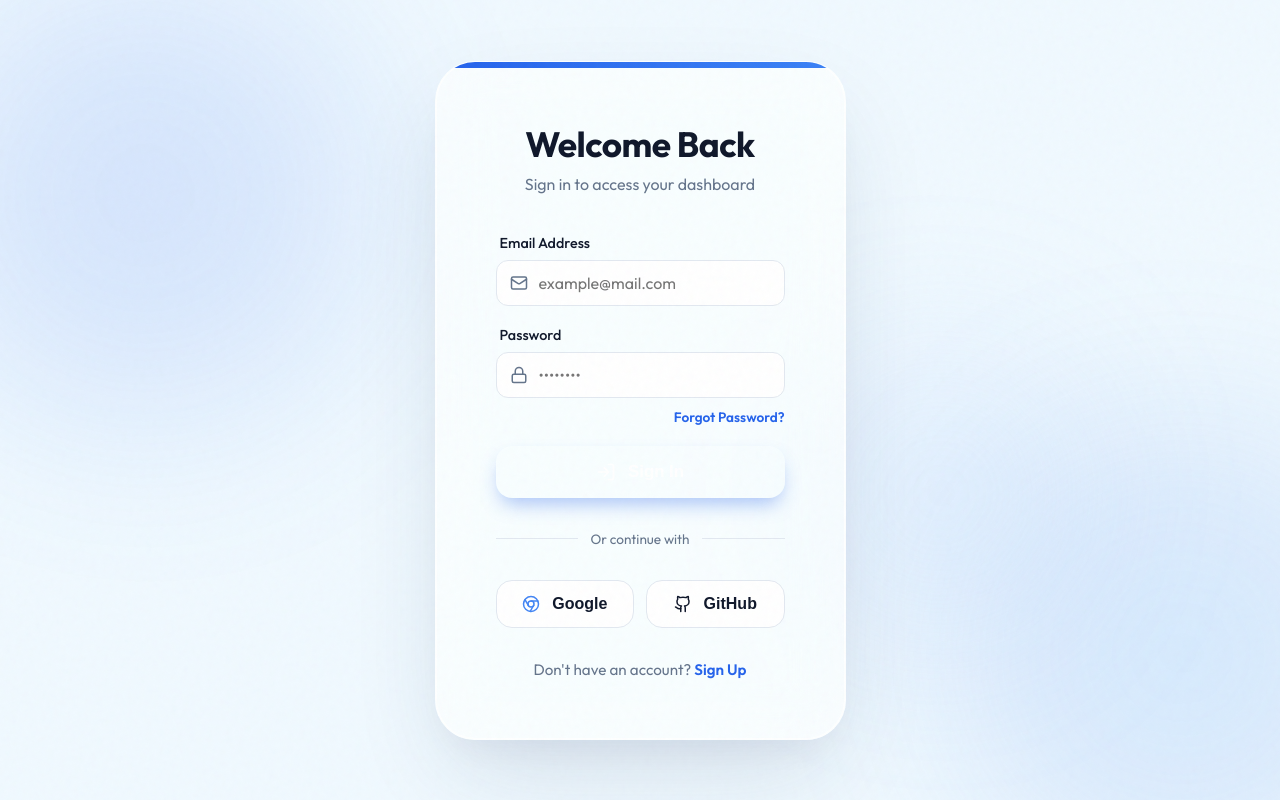
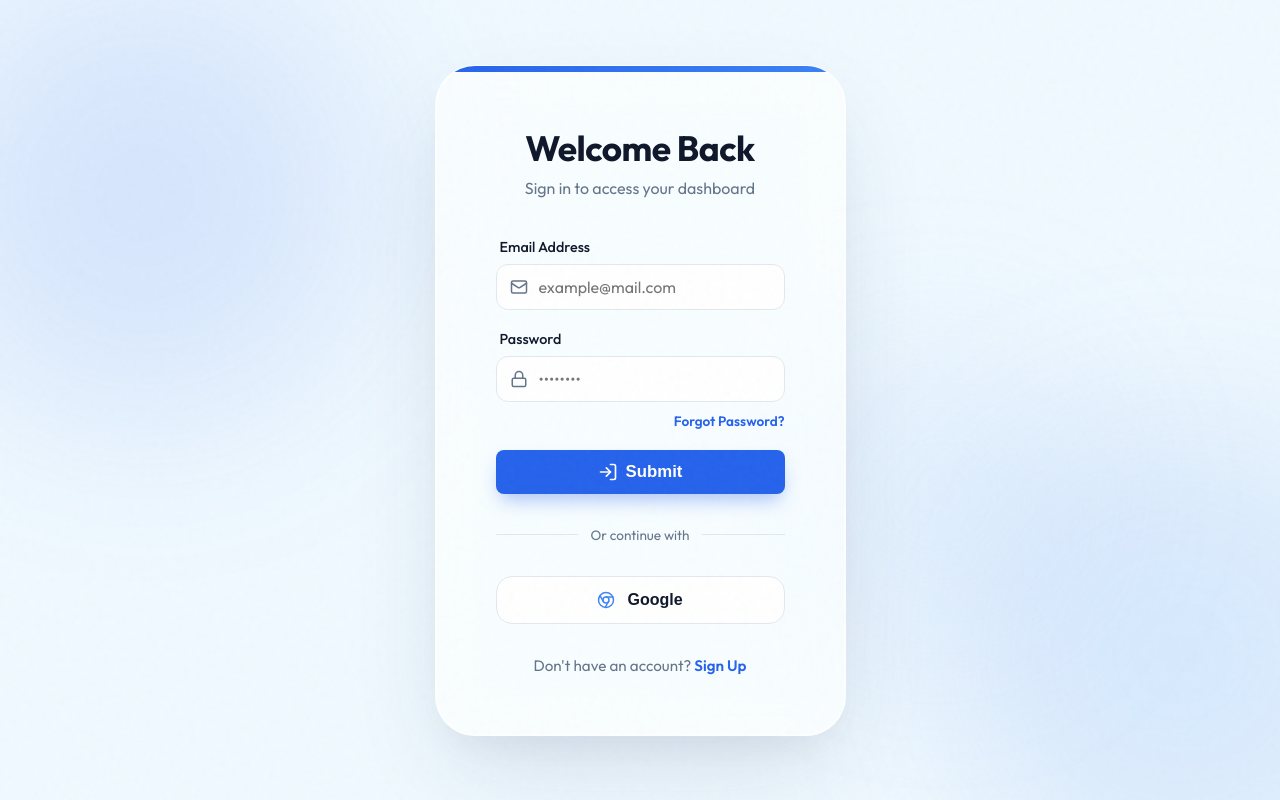
Before and after one commit to Devvrat56/Onco_special, a React (Vite) app: page / in a window 1280 px wide. Built offline with nearby package versions, Linux system fonts and the light colour scheme.

Commit message:
fix(ui): make login submit button visible and remove github auth

```diff
--- a/src/App.jsx
+++ b/src/App.jsx
@@ -74,22 +74,19 @@ const AuthForm = ({ onLogin }) => {
           </div>
         )}
 
-        <button type="submit" className="auth-button">
+        <button type="submit" className="auth-button"
+          style={{ background: 'var(--primary-blue, #3b82f6)', color: 'white', padding: '12px', borderRadius: '8px', border: 'none', fontWeight: '600', width: '100%', display: 'flex', justifyContent: 'center', alignItems: 'center', gap: '8px', cursor: 'pointer', outline: 'none' }}>
           {isLogin ? <LogIn size={20} /> : <UserPlus size={20} />}
-          {isLogin ? 'Sign In' : 'Create Account'}
+          Submit
         </button>
       </form>
 
       <div className="divider">Or continue with</div>
 
-      <div className="social-group">
-        <button className="social-button">
+      <div className="social-group" style={{ display: 'flex', justifyContent: 'center' }}>
+        <button className="social-button" style={{ width: '100%' }}>
           <Chrome size={18} color="#4285F4" />
           Google
-        </button>
-        <button className="social-button">
-          <Github size={18} />
-          GitHub
         </button>
       </div>
 
```
